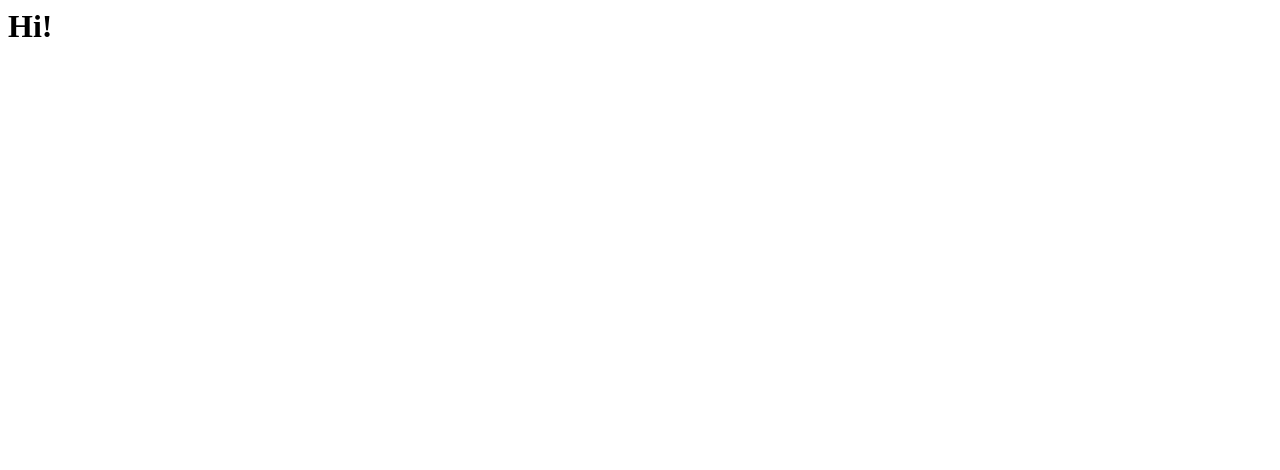
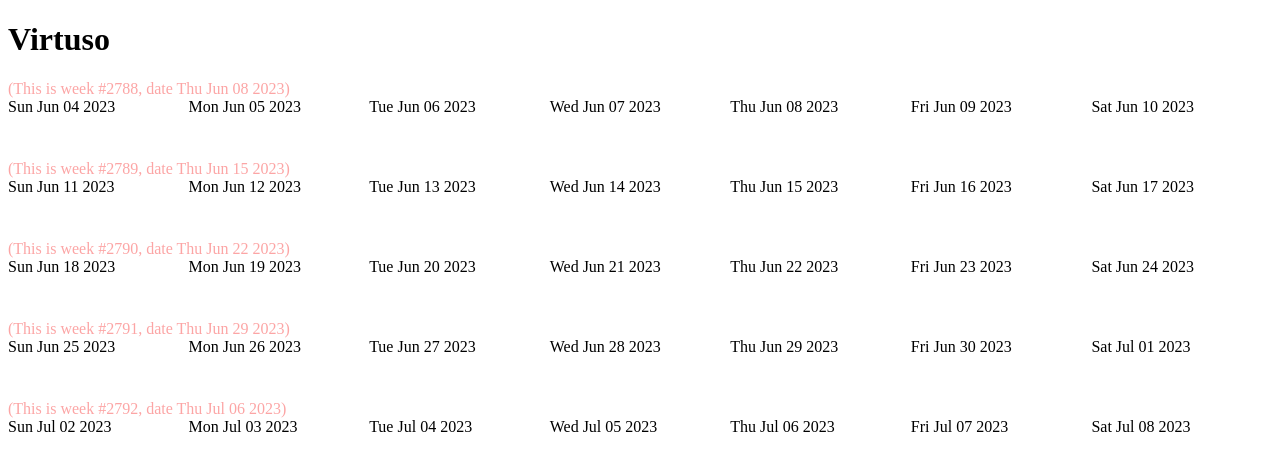
Before and after one commit to Lesik/infinite-calendar, a React (Vite) app: page / in a window 1280 px wide. Shown: the top 470 px of the page. Built offline with nearby package versions, Linux system fonts and the light colour scheme.

Commit message:
First working infinite scroll version

```diff
--- a/index.html
+++ b/index.html
@@ -1,2 +1,16 @@
-<div id="root"></div>
-<script type="module" src="src/index.tsx"></script>
+<!DOCTYPE html>
+<html lang="en">
+  <head>
+    <meta charset="UTF-8" />
+    <meta
+      name="viewport"
+      content="width=device-width, user-scalable=no, initial-scale=1.0, maximum-scale=1.0, minimum-scale=1.0"
+    />
+    <meta http-equiv="X-UA-Compatible" content="ie=edge" />
+    <title>Document</title>
+  </head>
+  <body>
+    <div id="root"></div>
+    <script type="module" src="src/index.tsx"></script>
+  </body>
+</html>
--- a/package.json
+++ b/package.json
@@ -5,14 +5,17 @@
     "start": "vite"
   },
   "dependencies": {
+    "date-fns": "^2.30.0",
     "react": "^18.2.0",
     "react-virtuoso": "^4.3.9"
   },
   "devDependencies": {
     "@types/react": "^18.2.9",
+    "@types/react-dom": "^18.2.4",
     "@vitejs/plugin-react": "^4.0.0",
     "prettier": "^2.8.8",
     "typescript": "^5.1.3",
+    "unocss": "^0.53.1",
     "vite": "^4.3.9"
   }
 }
--- a/src/index.tsx
+++ b/src/index.tsx
@@ -1,7 +1,70 @@
-import {createRoot} from "react-dom/client";
+import { createRoot } from "react-dom/client";
+import { Virtuoso } from "react-virtuoso";
+import {
+  addDays,
+  addWeeks,
+  differenceInCalendarWeeks,
+  endOfWeek,
+  fromUnixTime,
+  getWeek,
+  startOfWeek,
+} from "date-fns";
+import { useCallback, useMemo, useState } from "react";
+import "virtual:uno.css";
+
+const currentDate = Date.now();
+
+const AMOUNT_WEEKS_ON_SCREEN = 4;
+
+const Week = ({ weekIndexSinceEpoch }: { weekIndexSinceEpoch: number }) => {
+  const date = addWeeks(epoch, weekIndexSinceEpoch);
+  return (
+    <div className="min-h-20">
+      <div className="color-red-300">
+        (This is week #{weekIndexSinceEpoch}, date {date.toDateString()})
+      </div>
+      <div className="grid grid-cols-7">
+        {[...Array(7).keys()].map((a, index) => (
+          <span key={index}>
+            {addDays(startOfWeek(date), index).toDateString()}
+          </span>
+        ))}
+      </div>
+    </div>
+  );
+};
+
+const epoch = fromUnixTime(0);
 
 export const App = () => {
-    return <h1>Hi!</h1>
-}
+  const weeksSinceEpoch = differenceInCalendarWeeks(currentDate, epoch);
+  console.log({ weeksSinceEpoch });
+  const [firstWeekToShow, setFirstWeekToShow] = useState(weeksSinceEpoch - 5);
+  const [lastWeekToShow, setLastWeekToShow] = useState(weeksSinceEpoch + 5);
+  const totalWeeksToShow = useMemo(
+    () => lastWeekToShow - firstWeekToShow,
+    [firstWeekToShow, lastWeekToShow]
+  );
+  const startReached = useCallback(() => {
+    const weeksToPrepend = 4;
+    console.log(`Prepending ${weeksToPrepend} more weeks`);
+    setFirstWeekToShow((firstWeekToShow) => firstWeekToShow - weeksToPrepend);
+  }, [setFirstWeekToShow]);
+  console.log(`Showing total amount of weeks: ${totalWeeksToShow}`);
+  return (
+    <div>
+      <h1>Virtuso</h1>
+      <Virtuoso
+        style={{ height: 400 }}
+        firstItemIndex={firstWeekToShow}
+        initialTopMostItemIndex={firstWeekToShow}
+        itemContent={(index) => <Week weekIndexSinceEpoch={index} />}
+        totalCount={totalWeeksToShow}
+        startReached={startReached}
+      ></Virtuoso>
+    </div>
+  );
+};
 
-createRoot(document.getElementById("root")).render(<App />);
+const root = createRoot(document.getElementById("root")!);
+root.render(<App />);
--- a/tsconfig.json
+++ b/tsconfig.json
@@ -13,7 +13,7 @@
     /* Language and Environment */
     "target": "es2016",                                  /* Set the JavaScript language version for emitted JavaScript and include compatible library declarations. */
     // "lib": [],                                        /* Specify a set of bundled library declaration files that describe the target runtime environment. */
-    // "jsx": "preserve",                                /* Specify what JSX code is generated. */
+     "jsx": "react-jsx",                                 /* Specify what JSX code is generated. */
     // "experimentalDecorators": true,                   /* Enable experimental support for legacy experimental decorators. */
     // "emitDecoratorMetadata": true,                    /* Emit design-type metadata for decorated declarations in source files. */
     // "jsxFactory": "",                                 /* Specify the JSX factory function used when targeting React JSX emit, e.g. 'React.createElement' or 'h'. */
@@ -104,6 +104,7 @@
 
     /* Completeness */
     // "skipDefaultLibCheck": true,                      /* Skip type checking .d.ts files that are included with TypeScript. */
-    "skipLibCheck": true                                 /* Skip type checking all .d.ts files. */
+    "skipLibCheck": true,
+    /* Skip type checking all .d.ts files. */
   }
 }
--- /dev/null
+++ b/uno.config.ts
@@ -0,0 +1,5 @@
+import { defineConfig, presetWind } from "unocss";
+
+export default defineConfig({
+  presets: [presetWind()],
+});
--- a/vite.config.ts
+++ b/vite.config.ts
@@ -1,6 +1,7 @@
 import { defineConfig } from "vite";
 import viteReact from "@vitejs/plugin-react";
+import unoCss from "unocss/vite";
 
 export default defineConfig({
-  plugins: [viteReact()],
+  plugins: [viteReact(), unoCss()],
 });
```
Also changed, not shown: 1 other file (tests, documents, lock files or other folders).
